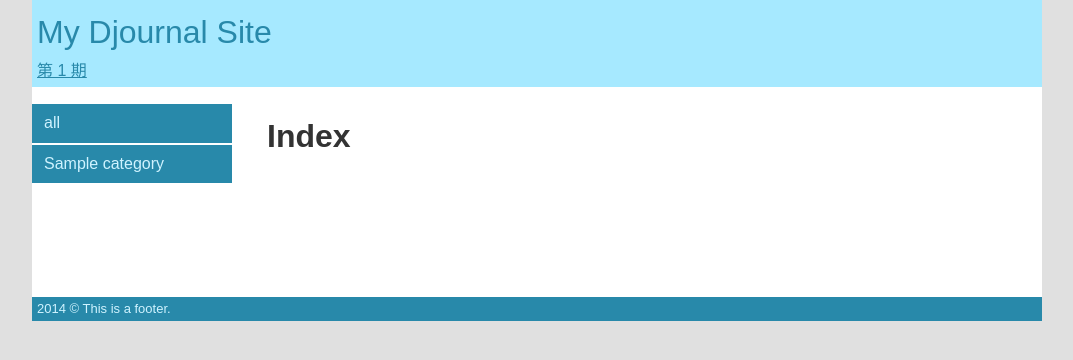
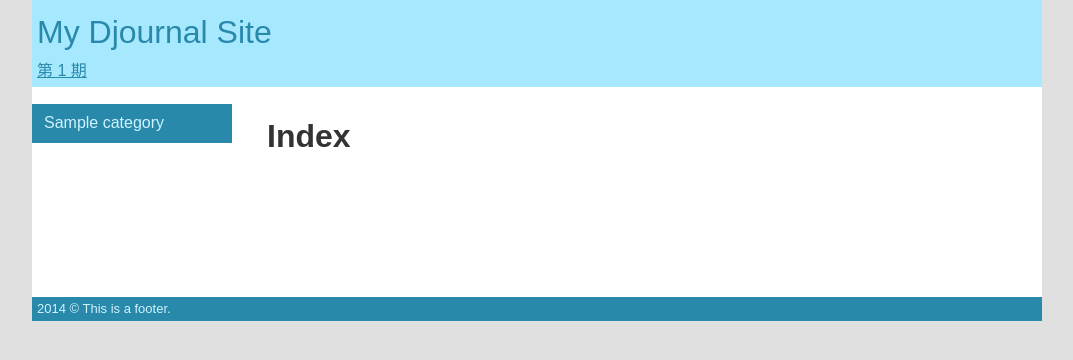
Before and after one commit to lsc36/djournal, a Django app: page /1/ in a window 1280 px wide. Shown: the top 360 px of the page, without its empty margins (103-1176 px from the left). Run offline with Django 3.2, Linux system fonts and the light colour scheme; tables that the repository leaves empty hold one stand-in row (values such as "Sample post"); some libraries are stand-ins or nearby versions.

Commit message:
remove category 'all'

```diff
--- a/articles/views.py
+++ b/articles/views.py
@@ -49,13 +49,9 @@ def index(request, volume_number):
 
 def view_category(request, volume_number, category_name):
     volume = get_object_or_404(Volume, published=True, number=volume_number)
-    if category_name == 'all':
-        category = 'all'
-        article_list = Article.objects.filter(volume=volume)
-    else:
-        category = get_object_or_404(Category, name=category_name)
-        article_list = Article.objects.filter(volume=volume, category=category)
-    article_list = article_list.order_by('category', 'title')
+    category = get_object_or_404(Category, name=category_name)
+    article_list = Article.objects.filter(volume=volume, category=category) \
+		.order_by('category', 'title')
     context = _build_context_with_volume(volume,
         category=category,
         article_list=article_list,
--- a/templates/base.html
+++ b/templates/base.html
@@ -32,15 +32,6 @@
             {% if category_list %}
             <div id="category-list">
                 <ul>
-                    {% if 'all' == category %}
-                    <li class="active">
-                    {% else %}
-                    <li>
-                    {% endif %}
-                        <a href="{% url 'view_category' volume.number 'all' %}">
-                            all
-                        </a>
-                    </li>
                     {% for cat in category_list %}
                     {% if cat == category %}
                     <li class="active">
```
